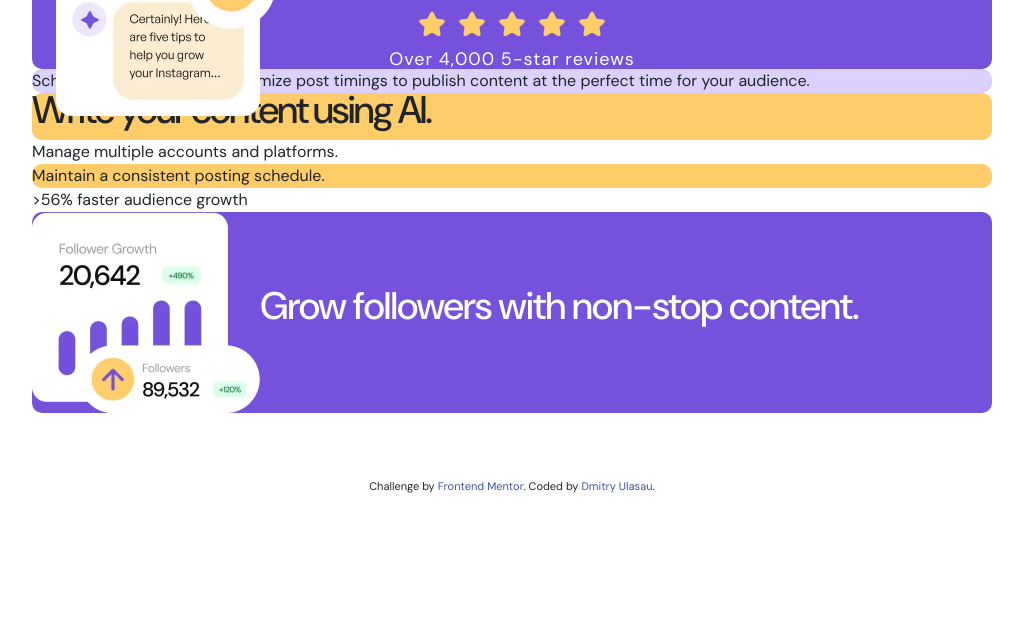
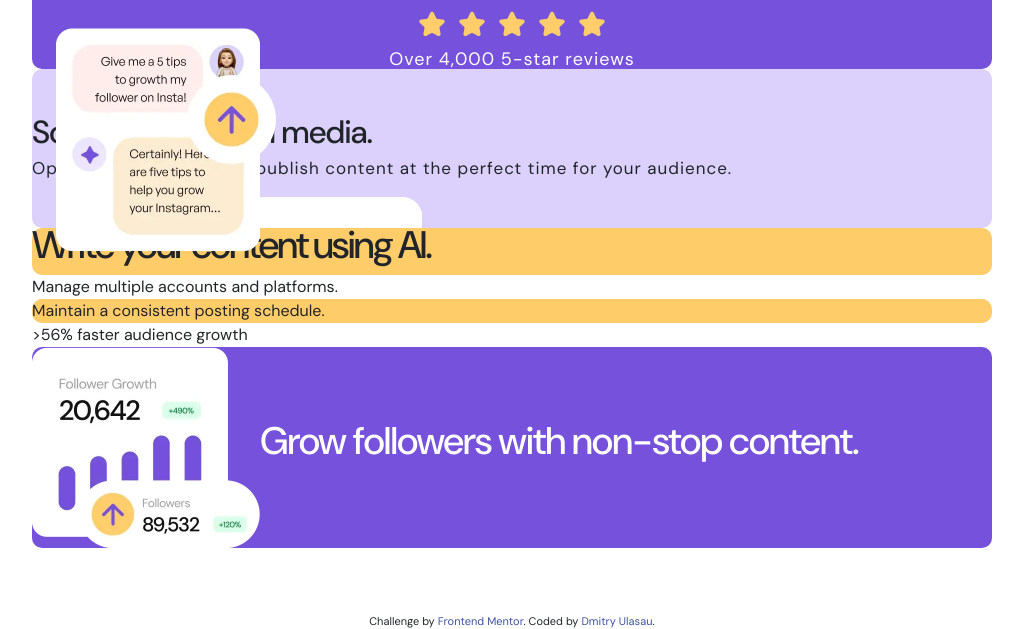
Before and after one commit to dmitryulasau/sba3-bento-grid-main, a plain HTML site: page index.html in a window 1280 px wide. Shown: the part 717-1346 px from the top of the page, without its empty margins (128-1151 px from the left). Before the commit the page ends 1211 px from the top, so only its background shows below. Drawn offline with nearby package versions, Linux system fonts and the light colour scheme; files whose address does not match are found by name.

Commit message:
add style to card 3

```diff
--- a/index.html
+++ b/index.html
@@ -89,9 +89,19 @@
         <div
           class="g-col-1 md:g-col-2 sm:g-col-1 grid__item grid__item--card-3"
         >
-          <div class="card card--purple-100 card--card-3">
-            Schedule to social media. Optimize post timings to publish content
-            at the perfect time for your audience.
+          <div
+            class="card card--purple-100 card--card-3 d-flex gap-7 px-9 justify-content-between"
+          >
+            <h3 class="card-title">Schedule to social media.</h3>
+            <img
+              src="./assets/images/illustration-schedule-posts.webp"
+              alt="Schedule to social media"
+              class="card-image--3"
+            />
+            <p class="card-text card-text--preset-4">
+              Optimize post timings to publish content at the perfect time for
+              your&nbsp;audience.
+            </p>
           </div>
         </div>
         <!-- 4 -->
--- a/styles/card.css
+++ b/styles/card.css
@@ -36,6 +36,12 @@ h1.card-title {
   margin-bottom: 1.5rem;
 }
 
+h3.card-title {
+  font-size: 2rem;
+  line-height: 87.5%;
+  letter-spacing: -1px;
+}
+
 /* 1 */
 .card--card-1 {
 }
@@ -45,6 +51,8 @@ h1.card-title {
   font-style: italic;
   color: var(--purple-500);
 }
+/* -------------------------------- */
+
 /* 2 */
 .card--card-2 {
   color: var(--white);
@@ -69,10 +77,33 @@ h1.card-title {
   letter-spacing: 1px;
   font-weight: 400;
 }
+/* -------------------------------- */
 
 /* 3 */
 .card--card-3 {
+  padding-top: 3.125rem;
+  padding-bottom: 3.125rem;
+  position: relative;
+  overflow: hidden;
 }
+
+.card-image--3 {
+  position: absolute;
+  width: 140%;
+  max-width: 358px;
+  height: auto;
+  left: 2rem;
+  top: 8rem;
+}
+
+.card-text--preset-4 {
+  font-size: 17px;
+  line-height: 111%;
+  letter-spacing: 1px;
+  font-weight: 400;
+}
+/* -------------------------------- */
+
 /* 4 */
 .card--card-4 {
   position: relative;
@@ -84,16 +115,23 @@ h1.card-title {
   bottom: 1.5rem;
   left: 1.5rem;
 }
+/* -------------------------------- */
 
 /* 5 */
 .card--card-5 {
 }
+/* -------------------------------- */
+
 /* 6 */
 .card--card-6 {
 }
+/* -------------------------------- */
+
 /* 7 */
 .card--card-7 {
 }
+/* -------------------------------- */
+
 /* 8 */
 .card--card-8 {
   color: var(--white);
@@ -105,3 +143,4 @@ h1.card-title {
 .card-image-8 {
   max-width: 228px;
 }
+/* -------------------------------- */
```
